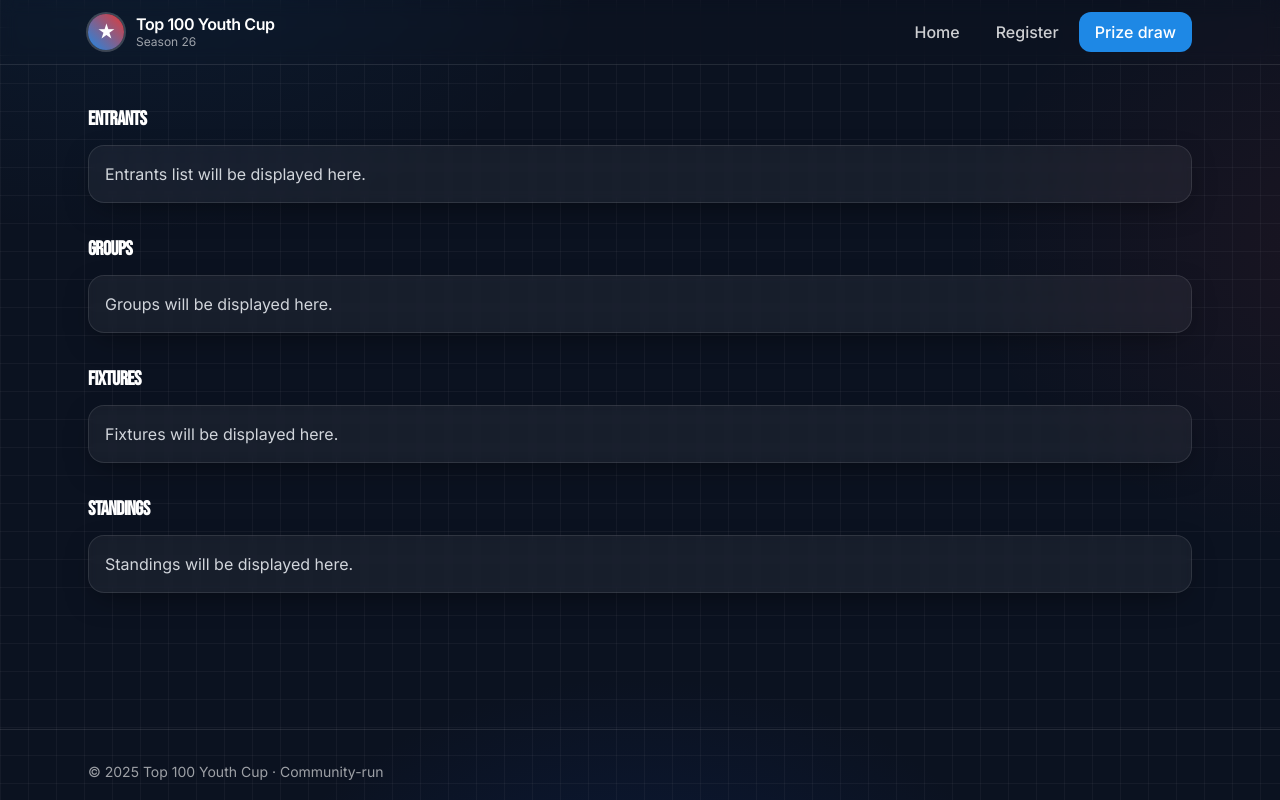
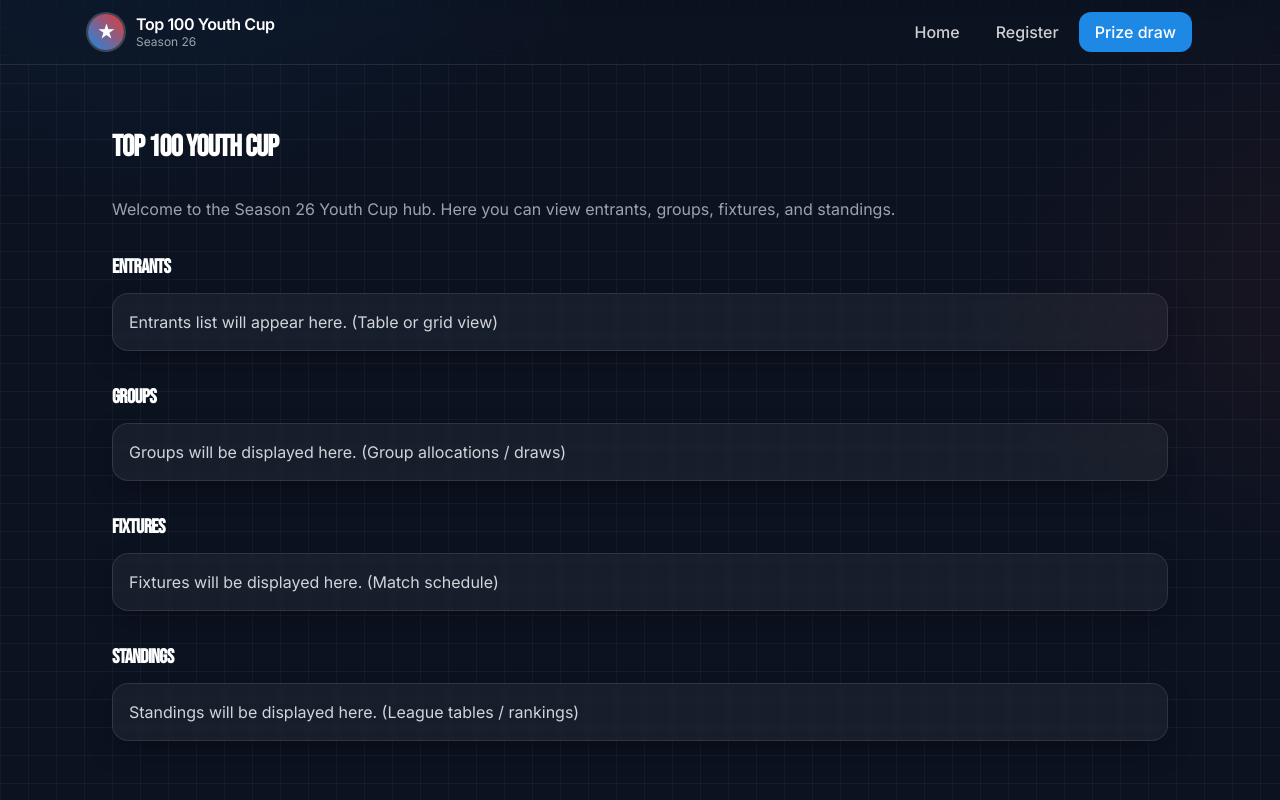
Before and after one commit to davidmarsden/top100-youth-cup, a Next.js app: page / in a window 1280 px wide. Shown: the top 800 px of the page. Built offline with nearby package versions, Linux system fonts and the light colour scheme.

Commit message:
Update page.tsx

```diff
--- a/src/app/page.tsx
+++ b/src/app/page.tsx
@@ -2,26 +2,38 @@ import Section from "@/components/Section";
 
 export default function HomePage() {
   return (
-    <>
+    <main className="p-6 space-y-8">
+      <h1 className="mb-6 text-3xl font-bold tracking-tight text-white">
+        Top 100 Youth Cup
+      </h1>
+      <p className="text-gray-400 mb-10">
+        Welcome to the Season 26 Youth Cup hub. Here you can view entrants,
+        groups, fixtures, and standings.
+      </p>
+
       <Section title="Entrants">
-        {/* TODO: Entrants table/list goes here */}
-        <p className="text-gray-300">Entrants list will be displayed here.</p>
+        <p className="text-gray-300">
+          Entrants list will appear here. (Table or grid view)
+        </p>
       </Section>
 
       <Section title="Groups">
-        {/* TODO: Groups UI goes here */}
-        <p className="text-gray-300">Groups will be displayed here.</p>
+        <p className="text-gray-300">
+          Groups will be displayed here. (Group allocations / draws)
+        </p>
       </Section>
 
       <Section title="Fixtures">
-        {/* TODO: Fixtures UI goes here */}
-        <p className="text-gray-300">Fixtures will be displayed here.</p>
+        <p className="text-gray-300">
+          Fixtures will be displayed here. (Match schedule)
+        </p>
       </Section>
 
       <Section title="Standings">
-        {/* TODO: Standings UI goes here */}
-        <p className="text-gray-300">Standings will be displayed here.</p>
+        <p className="text-gray-300">
+          Standings will be displayed here. (League tables / rankings)
+        </p>
       </Section>
-    </>
+    </main>
   );
 }
```
